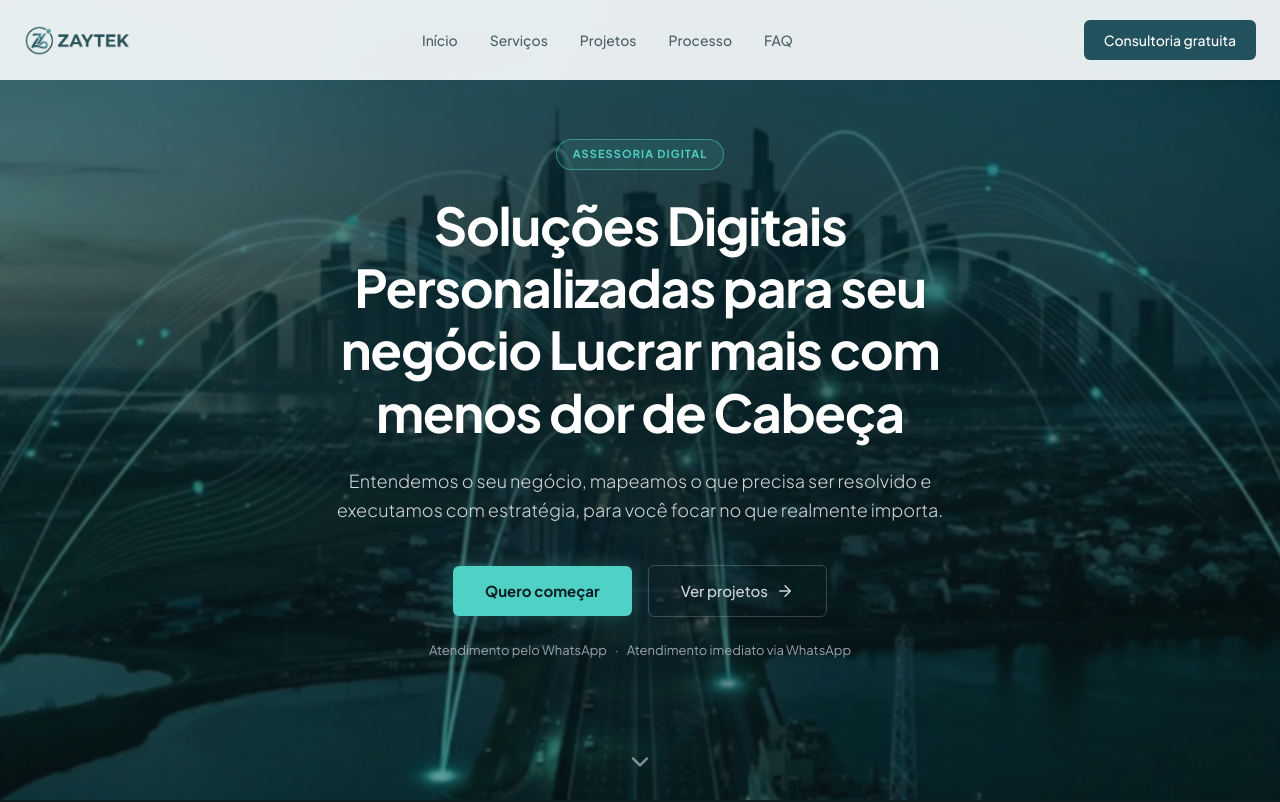
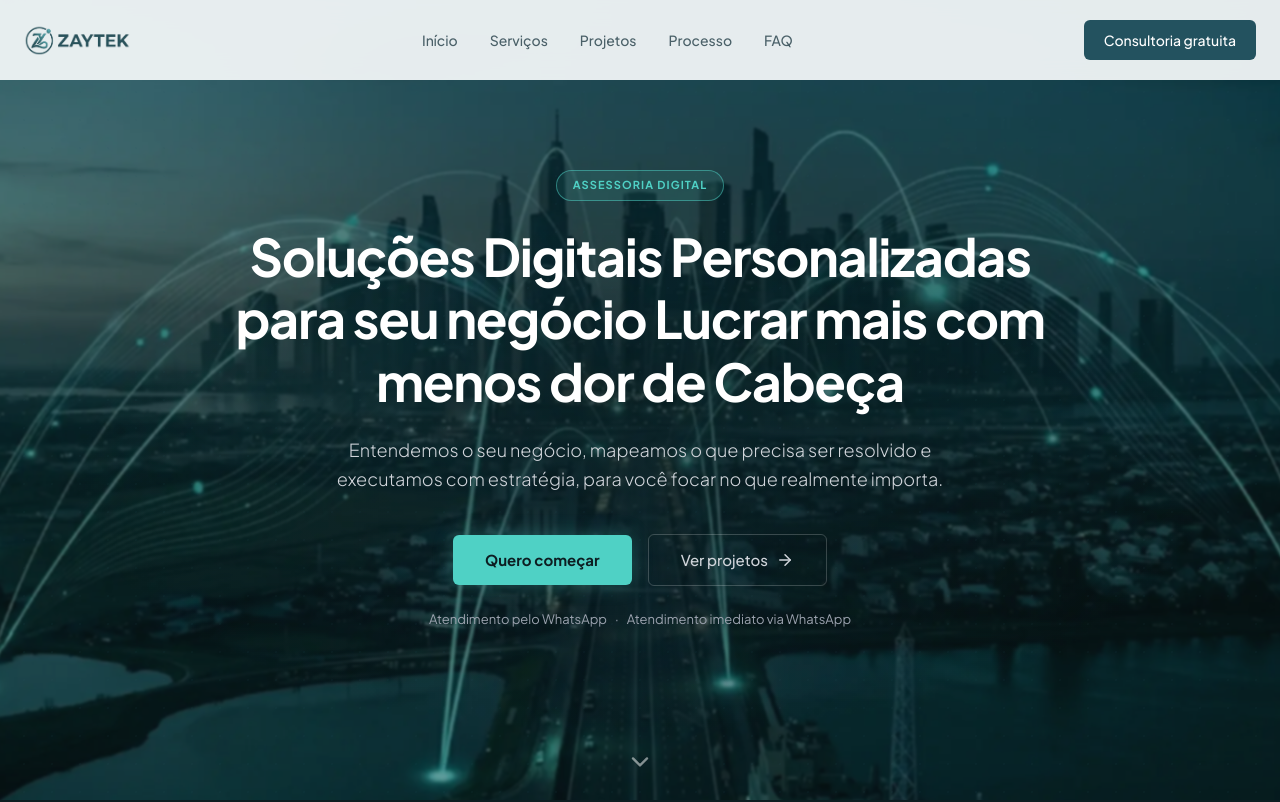
Before and after one commit to gabrieloliveiraweb/zaytek, a React (Vite) app: page / in a window 1280 px wide. Shown: the top 802 px of the page. Built offline with nearby package versions, Linux system fonts and the light colour scheme.

Commit message:
fix: ajusta responsividade hero

```diff
--- a/src/components/Hero.tsx
+++ b/src/components/Hero.tsx
@@ -42,7 +42,7 @@ export default function Hero() {
         }}
       />
 
-      <div className="w-full max-w-[800px] mx-auto px-6 relative z-10 flex flex-col items-center text-center">
+      <div className="w-full max-w-[900px] mx-auto px-6 relative z-10 flex flex-col items-center text-center">
         <motion.div
           initial={{ opacity: 0, y: 15 }}
           animate={{ opacity: 1, y: 0 }}
@@ -57,7 +57,7 @@ export default function Hero() {
           initial={{ opacity: 0, y: 15 }}
           animate={{ opacity: 1, y: 0 }}
           transition={{ duration: 0.5, delay: 0.1, ease: [0.4, 0, 0.2, 1] }}
-          className="text-[32px] md:text-[48px] lg:text-[52px] font-bold text-white leading-[1.2] mb-6 tracking-tight max-w-[700px] mx-auto"
+          className="text-[32px] md:text-[48px] lg:text-[52px] font-bold text-white leading-[1.2] mb-6 tracking-tight"
         >
           Soluções Digitais Personalizadas para seu negócio Lucrar mais com menos dor de Cabeça
         </motion.h1>
@@ -66,7 +66,7 @@ export default function Hero() {
           initial={{ opacity: 0, y: 15 }}
           animate={{ opacity: 1, y: 0 }}
           transition={{ duration: 0.5, delay: 0.25, ease: [0.4, 0, 0.2, 1] }}
-          className="text-[14px] md:text-[16px] lg:text-[18px] text-[#D1D5DB] leading-[1.6] mb-[40px] max-w-[650px] mx-auto font-light"
+          className="text-[14px] md:text-[16px] lg:text-[18px] text-[#D1D5DB] leading-[1.6] mb-[40px] max-w-[650px] font-light"
         >
           Entendemos o seu negócio, mapeamos o que precisa ser resolvido e executamos com estratégia, para você focar no que realmente importa.
         </motion.p>
```
